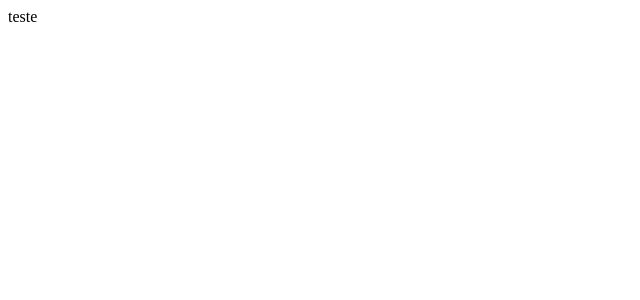
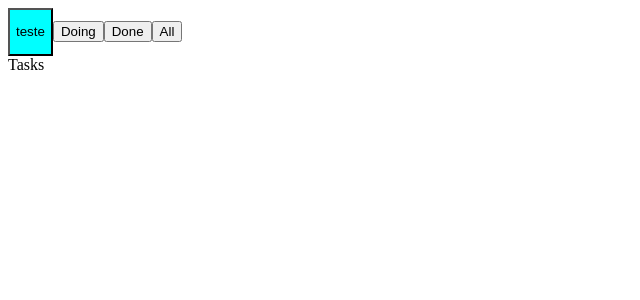
Before and after one commit to pedroviana71/taskManagerReact, a React (Create React App) app: page / in a window 1280 px wide. Shown: the top 300 px of the page, without its empty margins (0-640 px from the left). Built offline with nearby package versions, Linux system fonts and the light colour scheme.

Commit message:
commit before trying to resolve sccs bug

```diff
--- a/package.json
+++ b/package.json
@@ -6,6 +6,7 @@
     "@testing-library/jest-dom": "^5.16.4",
     "@testing-library/react": "^13.3.0",
     "@testing-library/user-event": "^13.5.0",
+    "axios": "^0.27.2",
     "node-sass": "^7.0.1",
     "react": "^18.1.0",
     "react-dom": "^18.1.0",
--- a/src/App.js
+++ /dev/null
@@ -1,5 +0,0 @@
-function App() {
-  return <div>teste</div>;
-}
-
-export default App;
--- /dev/null
+++ b/src/components/buttons/Selection.js
@@ -0,0 +1,12 @@
+import React from "react";
+import styles from "./index.module.scss";
+
+const Selection = ({ name, onClick }) => {
+  return (
+    <button className={styles.container}>
+      <p>{name}</p>
+    </button>
+  );
+};
+
+export default Selection;
--- /dev/null
+++ b/src/components/buttons/index.module.scss
@@ -0,0 +1,3 @@
+.container {
+  background-color: aqua;
+}
--- /dev/null
+++ b/src/components/home/index.js
@@ -0,0 +1,19 @@
+import { useState } from "react";
+import Button from "../buttons/Selection";
+
+const Home = () => {
+  const [show, setShow] = useState("toDo");
+  return (
+    <div>
+      <div>
+        <Button name={"teste"} />
+        <button>Doing</button>
+        <button>Done</button>
+        <button>All</button>
+      </div>
+      <div>Tasks</div>
+    </div>
+  );
+};
+
+export default Home;
--- a/src/index.js
+++ b/src/index.js
@@ -1,10 +1,10 @@
-import React from 'react';
-import ReactDOM from 'react-dom/client';
-import App from './App';
+import React from "react";
+import ReactDOM from "react-dom/client";
+import Home from "./components/home/index";
 
-const root = ReactDOM.createRoot(document.getElementById('root'));
+const root = ReactDOM.createRoot(document.getElementById("root"));
 root.render(
   <React.StrictMode>
-    <App />
+    <Home />
   </React.StrictMode>
 );
```
Also changed, not shown: 1 other file (tests, documents, lock files or other folders).
